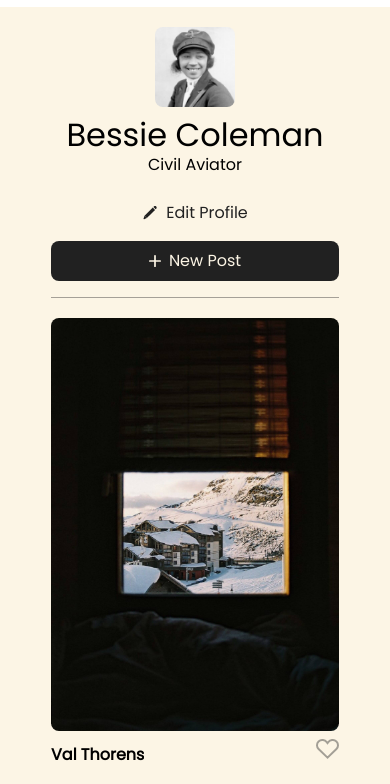
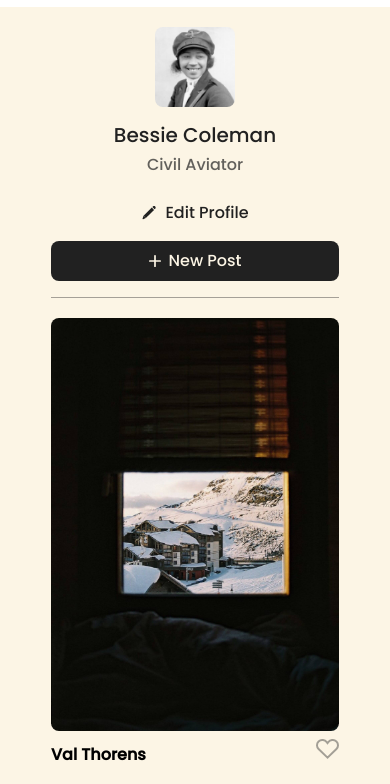
Before and after one commit to vivi9285/se_project_spots, a plain HTML site: page index.html in a window 390 px wide. Shown: the part 39-823 px from the top of the page. Drawn offline with Linux system fonts and the light colour scheme.

Commit message:
fixed project

```diff
--- a/blocks/cards.css
+++ b/blocks/cards.css
@@ -2,6 +2,7 @@
   border-bottom: 1px solid rgba(33, 33, 33, 0.4);
   padding-top: 20px;
   margin-bottom: 0;
+  max-width: 1280px;
 }
 
 .cards__list {
--- a/blocks/footer.css
+++ b/blocks/footer.css
@@ -4,10 +4,11 @@
   display: flex;
   justify-content: center;
   padding: 60px 0;
+  margin: 0;
 }
 
 @media screen and (max-width: 627px) {
   .footer {
-    margin: 0 auto;
+    margin: 0;
   }
 }
--- a/blocks/profile.css
+++ b/blocks/profile.css
@@ -20,6 +20,7 @@
 
 .profile__name {
   font-family: "Poppins", Arial, sans-serif;
+  color: #212121;
   font-weight: 500;
   line-height: 32px;
   max-width: 420px;
@@ -34,6 +35,7 @@
 .profile__description {
   margin: 0;
   font-family: "Poppins", Arial, sans-serif;
+  color: rgba(33, 33, 33, 0.7);
   font-weight: 500;
   line-height: 16px;
   text-overflow: ellipsis;
@@ -58,6 +60,11 @@
   gap: 8px;
 }
 
+.profile__edit:hover {
+  color: rgba(33, 33, 33, 1);
+  cursor: pointer;
+}
+
 .profile__button {
   display: flex;
   align-items: center;
@@ -76,6 +83,11 @@
   text-align: center;
   margin-top: auto;
   margin-left: auto;
+}
+
+.profile__button:hover {
+  background-color:rgba(33, 33, 33, 0.8);
+  cursor: pointer;
 }
 
 .profile__button-plus {
@@ -106,7 +118,8 @@
 
   .profile__name {
     font-weight: 500;
-    Size: 20px;
+    font-size: 20px;
+    line-height: 32px;
     margin-top: 12px;
     margin-bottom: 6px;
     align-self: center;
@@ -114,8 +127,6 @@
 
   .profile__description {
     margin-bottom: 32px;
-    font-size: 16px;
-    line-height: 16px;
   }
 
   .profile__edit {
--- a/vendor/fonts.css
+++ b/vendor/fonts.css
@@ -9,5 +9,5 @@
   font-family: "Poppins";
   font-style: normal;
   font-weight: 500;
-  src: url(./fonts/Poppins-Regular.ttf) format("truetype");
+  src: url(./fonts/Poppins-Medium.ttf) format("truetype");
 }
```
Also changed, not shown: images/pointer.png (added).
